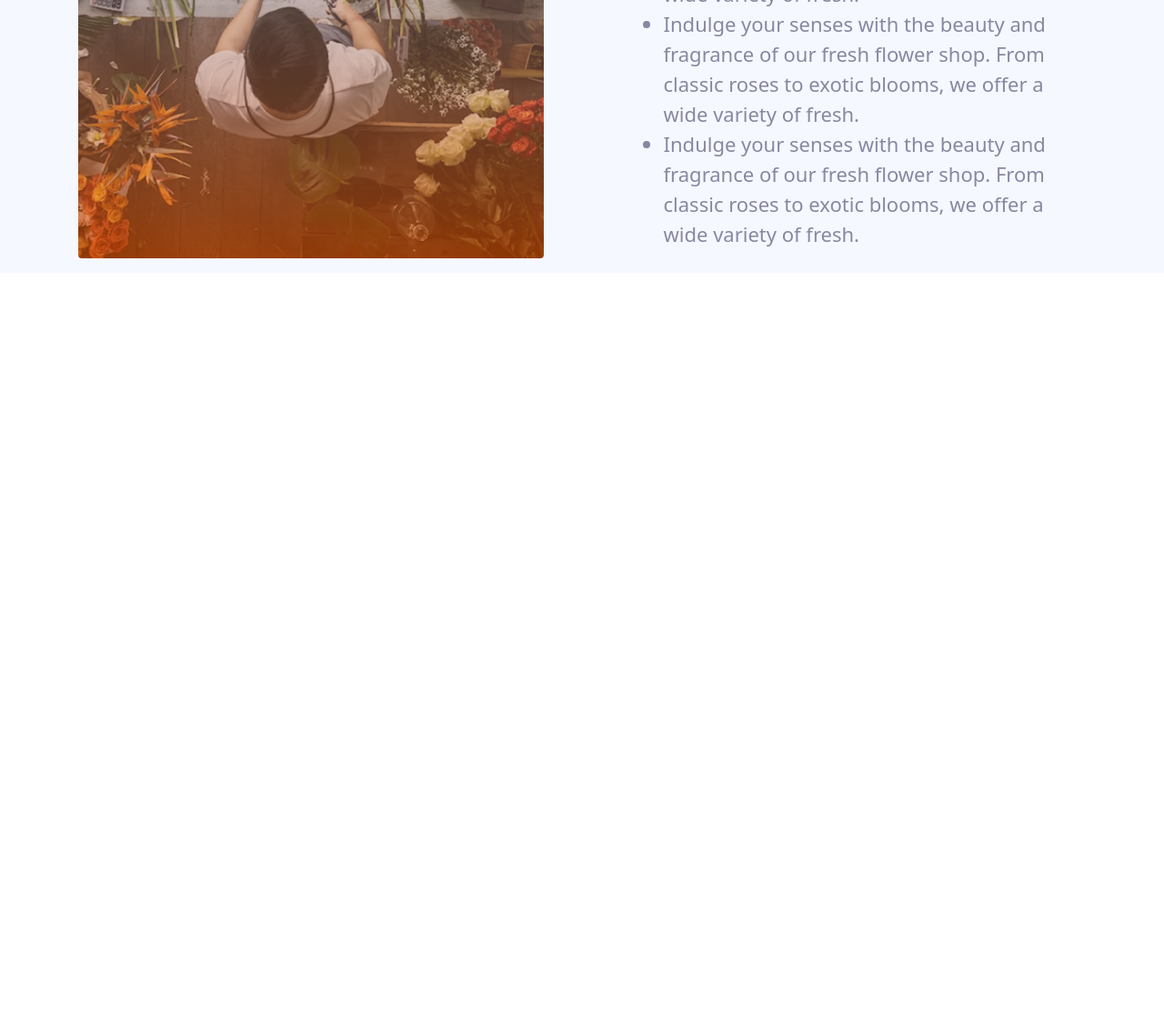
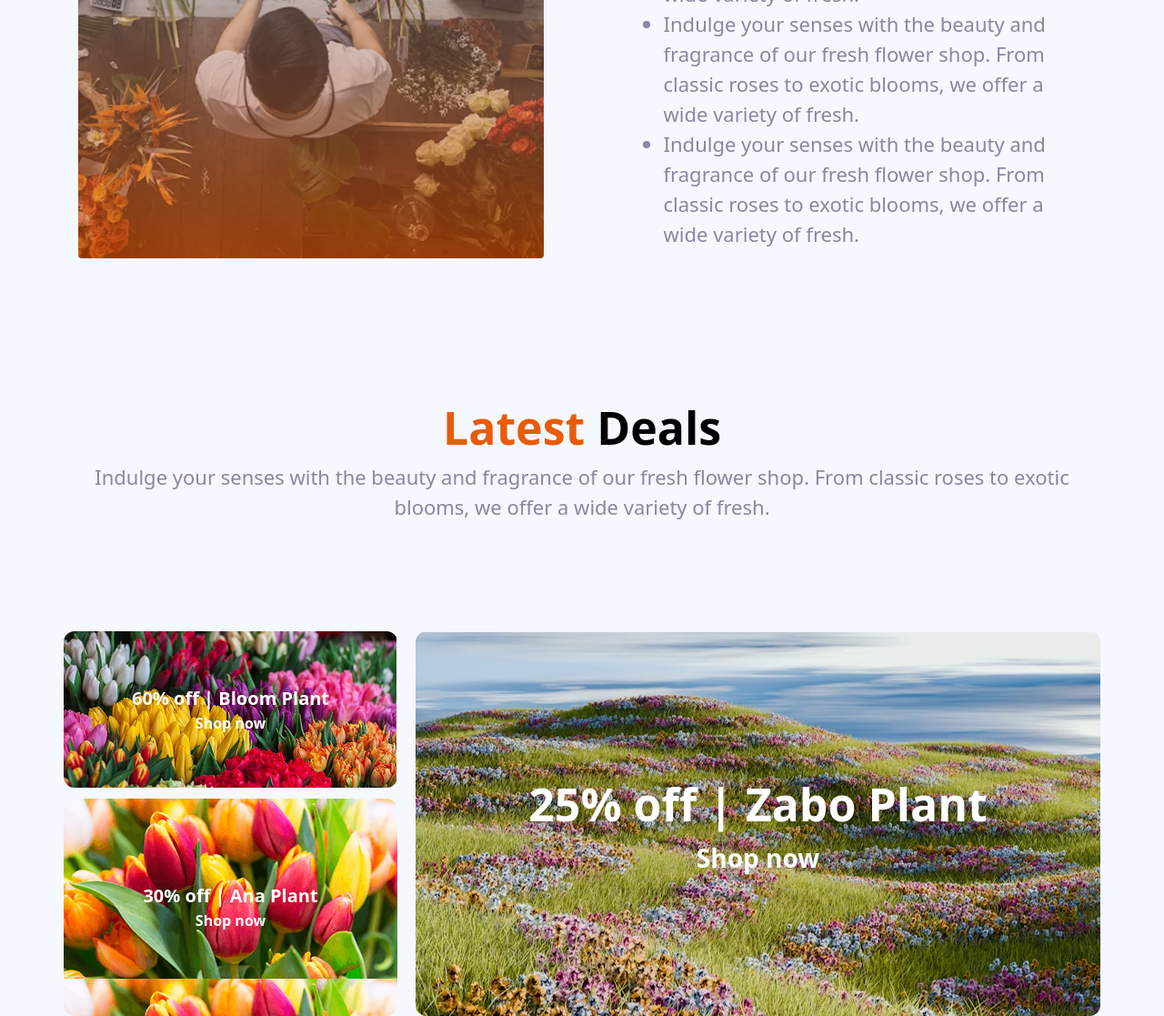
Before and after one commit to mahadi-naeem/B12A02-Responsive-Flowers, a plain HTML site: page index.html in a window 1280 px wide. Shown: the part 2362-3479 px from the top of the page at 91% size. Before the commit the page ends 2662 px from the top, so only its background shows below. Drawn offline with nearby package versions, Linux system fonts and the light colour scheme; files whose address does not match are found by name.

Commit message:
latest section done

```diff
--- a/index.html
+++ b/index.html
@@ -159,10 +159,12 @@
             </div>
         </div>
 
-        <div class="seller max-w-[1140px] mx-auto md:flex justify-between items-center gap-[60px] p-1 md:mt-[210px] mt-[41px]">
+        <div
+            class="seller max-w-[1140px] mx-auto md:flex justify-between items-center gap-[60px] p-1 md:mt-[210px] mt-[41px]">
             <div class="flex md:w-1/2 relative p-3">
                 <img src=".//assets/flower-store.png" alt="" class="rounded-sm w-full block">
-                <img src="../assets/trusted-badge.png" alt="" class="hidden md:block md:absolute md:top-[-120px] md:right-[-100px] md:w-[286px] ">
+                <img src="../assets/trusted-badge.png" alt=""
+                    class="hidden md:block md:absolute md:top-[-120px] md:right-[-100px] md:w-[286px] ">
             </div>
             <div class="md:w-1/2 md:px-5 p-3">
                 <h3 class="text-[50px] font-bold">Flower & Plants Lover</h3>
@@ -176,6 +178,37 @@
                 </ul>
             </div>
         </div>
+
+        <div class="latest-deal mt-[133px] max-w-[1140px] mx-auto">
+            <div class="text-center pb-[120px]">
+                <h2 class="text-[50px] font-bold"><span class="text-[rgb(233,91,10)]">Latest</span> Deals</h2>
+                <p class="max-w[888px] mx-auto text-[22px] text-[rgb(137,135,161)]">Indulge your senses with the beauty
+                    and fragrance of our fresh flower shop. From classic roses to
+                    exotic
+                    blooms, we offer a wide variety of fresh.</p>
+            </div>
+
+            <!-- cards -->
+            <div class="grid md:grid-cols-[1fr_2fr] grid-cols-1 gap-3">
+                <div class="flex flex-col gap-3 w-full">
+                    <div
+                        class="bg-[url('../assets/deal-bloom.png')] md:w-[367px] w-full h-[307px] text-[rgb(255,255,255)] text-center rounded-xl flex flex-col justify-center items-center">
+                        <h5 class="text-[20px] font-bold">60% off | Bloom Plant</h5>
+                        <a class="font-semibold text-[16px]" href="">Shop now</a>
+                    </div>
+                    <div
+                        class="bg-[url('../assets/deal-ana.png')] md:w-[367px] w-full h-full text-[rgb(255,255,255)] text-center rounded-xl flex flex-col justify-center items-center">
+                        <h5 class="text-[20px] font-bold">30% off | Ana Plant</h5>
+                        <a class="font-semibold text-[16px]" href="">Shop now</a>
+                    </div>
+                </div>
+                <div
+                    class="bg-[url('../assets/deal-zabo.png')] md:w-[753px] w:full h-[423px] text-[rgb(255,255,255)] text-center rounded-xl flex flex-col justify-center items-center-safe">
+                    <h5 class="text-[50px] font-bold">25% off | Zabo Plant</h5>
+                    <a class="font-semibold text-[28px]" href="">Shop now</a>
+                </div>
+            </div>
+        </div>
     </main>
     <footer>
 
```
